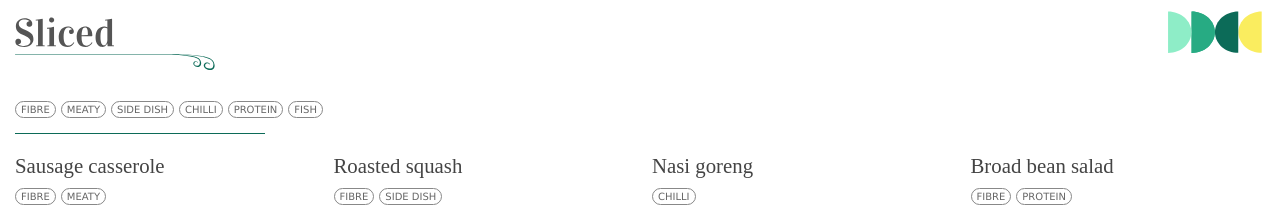
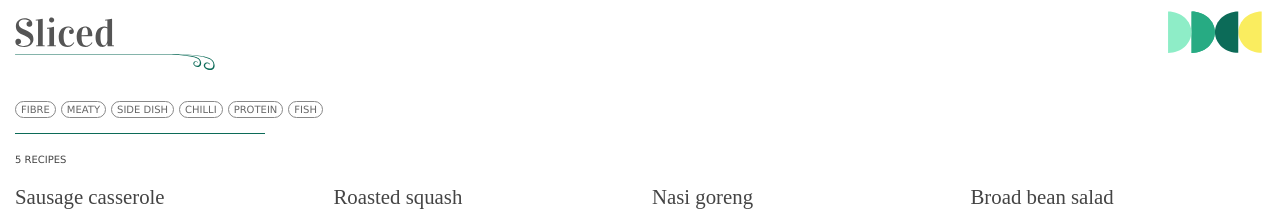
Before and after one commit to jonnywyatt/recipes, a Next.js app: page / in a window 1280 px wide. Shown: the top 213 px of the page. Built offline with nearby package versions, Linux system fonts and the light colour scheme.

Commit message:
Show recipe count

```diff
--- a/src/app/(recipes)/page.module.scss
+++ b/src/app/(recipes)/page.module.scss
@@ -44,3 +44,11 @@
   color: var(--grey-2);
   margin-bottom: var(--spacing-unit-2);
 }
+
+.resultsCount {
+  font-size: var(--font-size-10);
+  font-weight: normal;
+  color: var(--grey-2);
+  margin-bottom: var(--spacing-unit-4);
+  text-transform: uppercase;
+}
--- a/src/app/(recipes)/page.tsx
+++ b/src/app/(recipes)/page.tsx
@@ -4,6 +4,7 @@ import { Tags } from '@/components/Tags';
 import Link from 'next/link';
 import grid from '@/app/styles/grid.module.css';
 import {
+  countLabelSuffix,
   decorateTags,
   getRecipes,
   parseSelectedTags,
@@ -25,6 +26,10 @@ export default async function Home({ searchParams }: PageProps) {
     <main className={grid.gridColumnCenter}>
       <div className={styles.tagWrapper}>
         <TagsMultiSelect tags={decoratedTags} />
+      </div>
+      <div className={styles.resultsCount}>
+        {recipes.length}{' '}
+        {countLabelSuffix({ count: recipes.length, label: 'recipe' })}
       </div>
       <div className={styles.list}>
         {
--- a/src/app/(recipes)/utils.ts
+++ b/src/app/(recipes)/utils.ts
@@ -60,3 +60,11 @@ export const makeQueryString = ({
   );
   return queryString ? `?${queryString}` : '/';
 };
+
+export const countLabelSuffix = ({
+  count,
+  label,
+}: {
+  count: number;
+  label: string;
+}) => `${label}${count === 1 ? '' : 's'}`;
```
